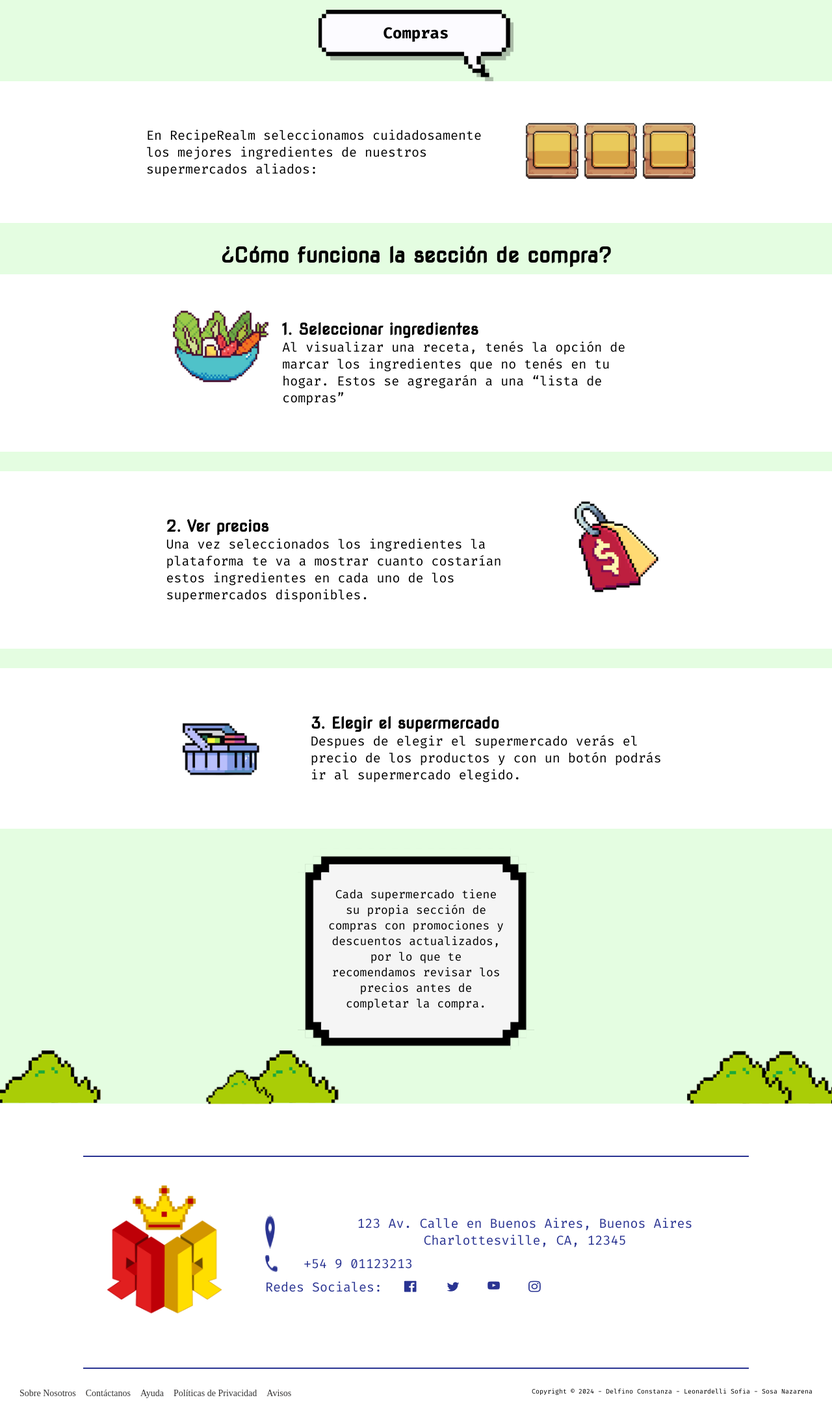
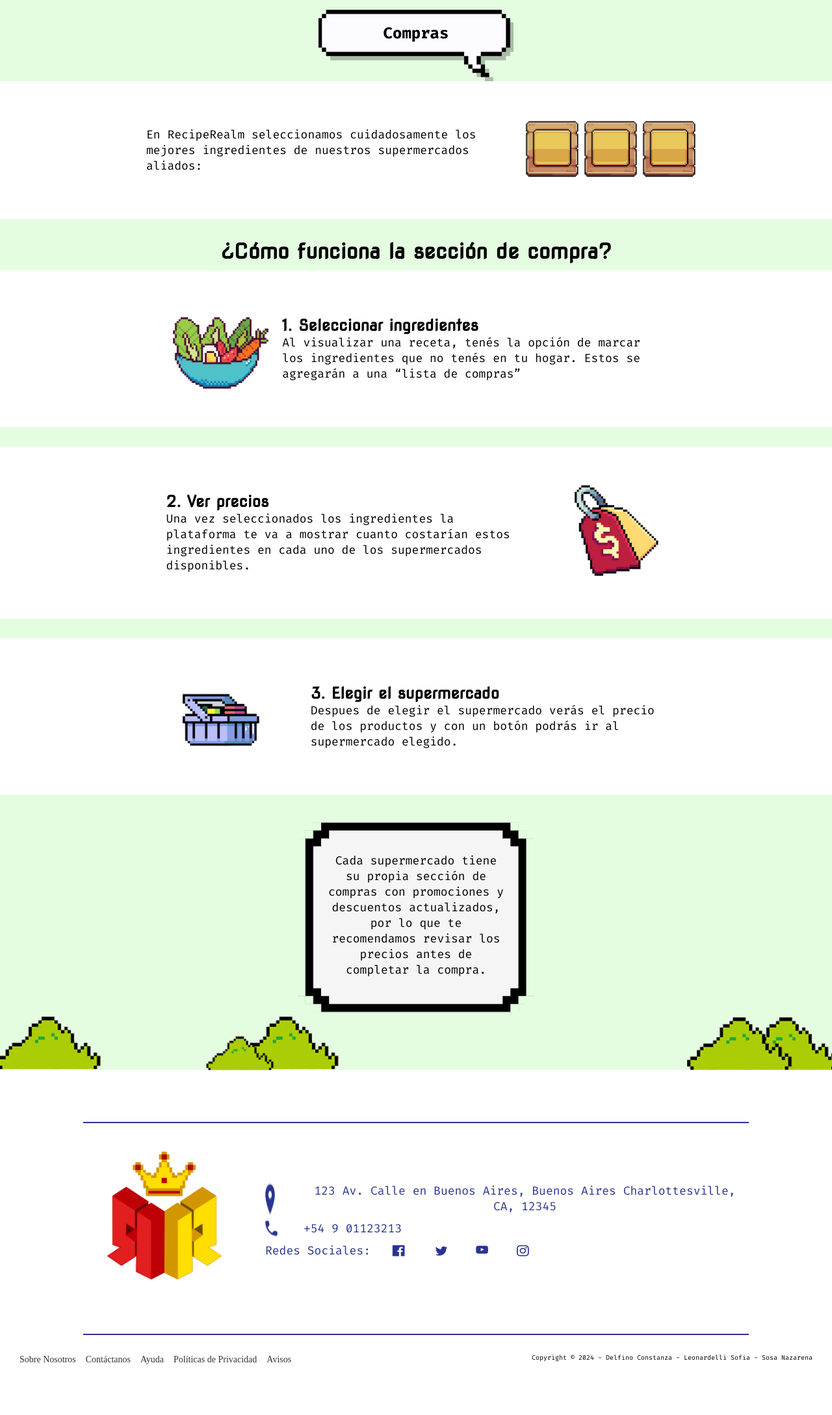
Before and after one commit to SofiLeonar/RecipeRealm2024, a Flask app: page /compras in a window 1280 px wide. Shown: the part 148-2325 px from the top of the page at 65% size. After the commit the page ends 2247 px from the top, so only its background shows below. Run offline with Flask 3, Linux system fonts and the light colour scheme; some web fonts are replaced.

Commit message:
Refactor: detalles menores

```diff
--- a/static/css/style.css
+++ b/static/css/style.css
@@ -135,7 +135,7 @@ section{
     padding-top: 80px;
 }
 p{
-    font-size: 20px;
+    font-size: 18px;
     font-style: normal;
     font-family: "Fira Code", monospace;
 
@@ -181,6 +181,10 @@ h1{
 }
 
 .flex a{
+    align-self: center;
+}
+
+.flex img{
     align-self: center;
 }
 
@@ -260,13 +264,9 @@ textarea {
 }
 
 .pPequeño{
-    font-size: 18px;
     max-width: 280px;
 }
 
-.cartelMadera{
-
-}
 /*-------------------------------------- FOOTER... que me pierdo entre tanto xd ---------------------------------------*/
 
 .footerBlanco {
```
